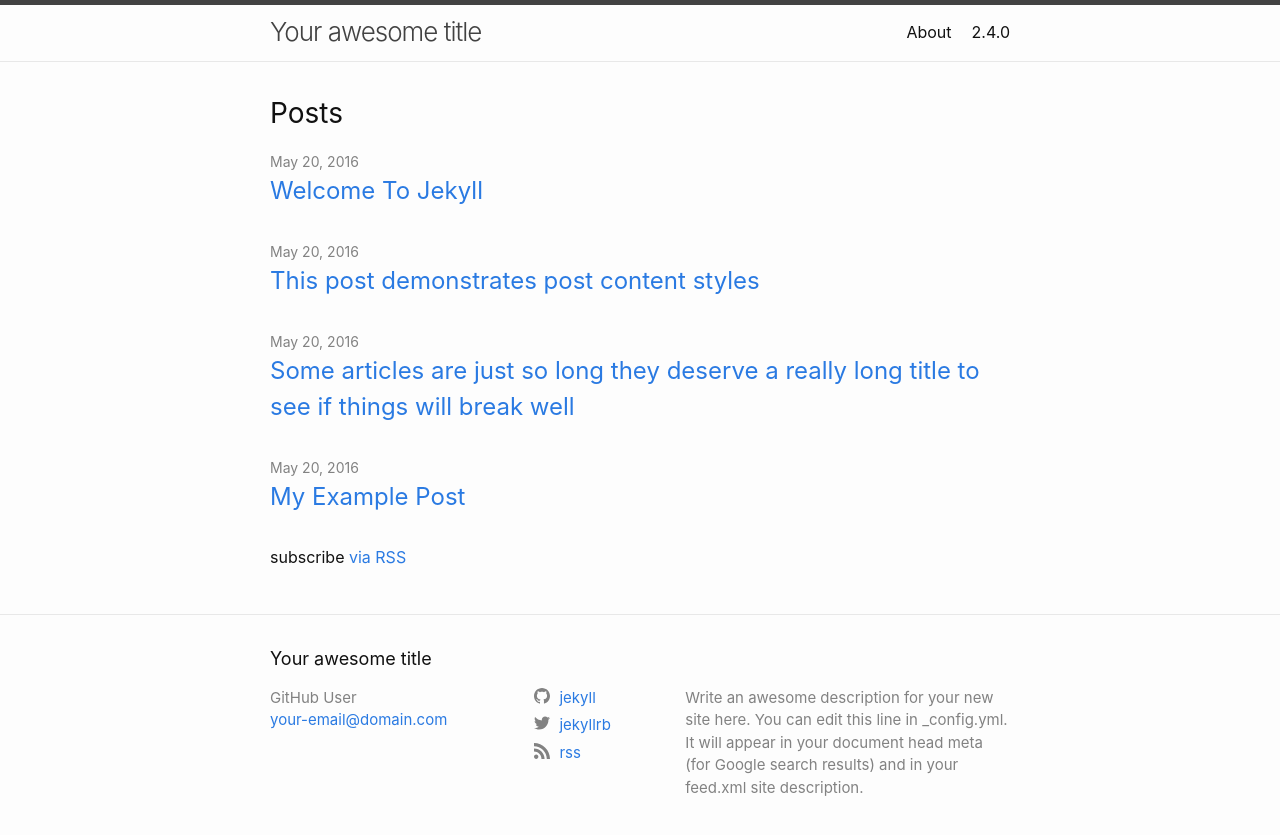
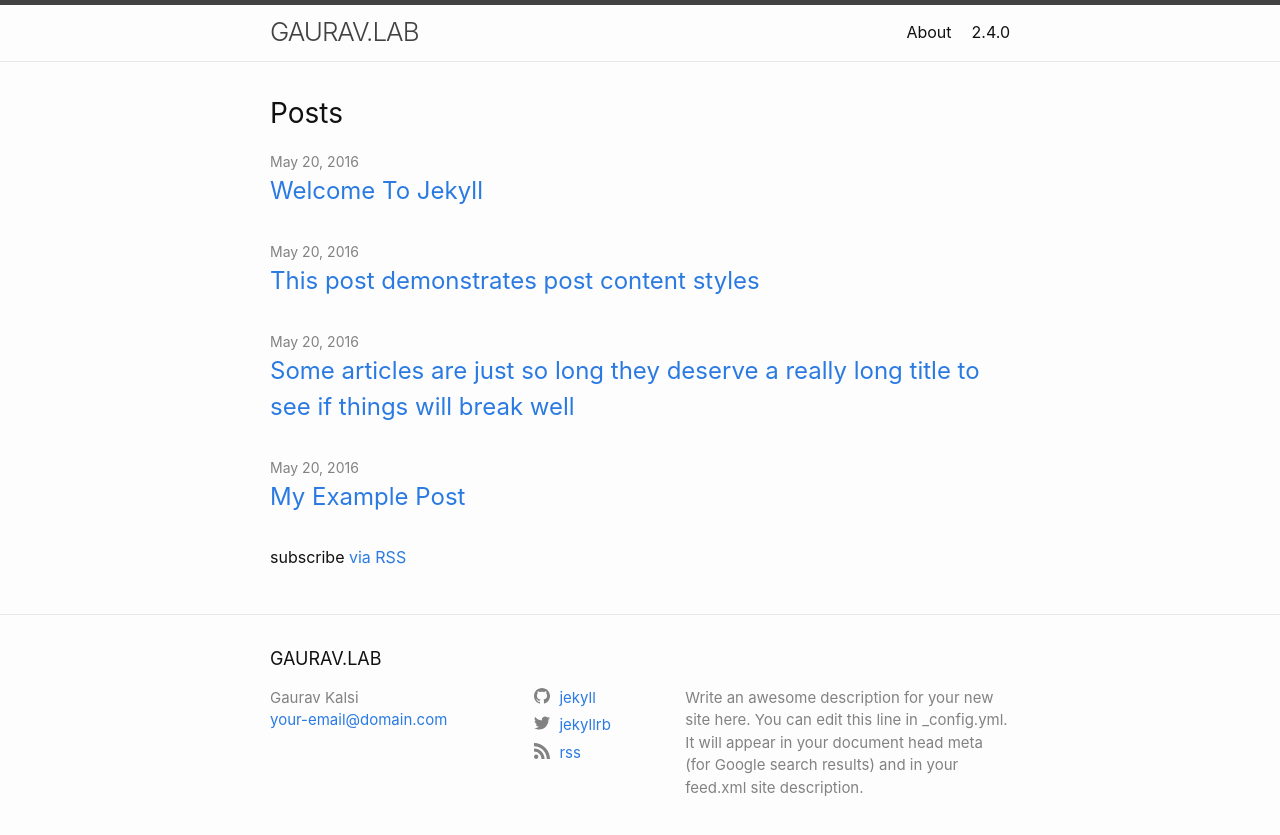
Before and after one commit to frankokalsi/frankokalsi.github.io, a Jekyll site: the page built from index.md, in a window 1280 px wide. Shown: the top 835 px of the page. Built offline with Jekyll 4.4.1, drawn with Linux system fonts in a browser that asks for light colours.

Commit message:
Updated name

```diff
--- a/_config.yml
+++ b/_config.yml
@@ -1,5 +1,5 @@
-title: Your awesome title
-author: GitHub User
+title: GAURAV.LAB
+author: Gaurav Kalsi
 email: your-email@domain.com
 description: > # this means to ignore newlines until "twitter_username:"
   Write an awesome description for your new site here. You can edit this
```
